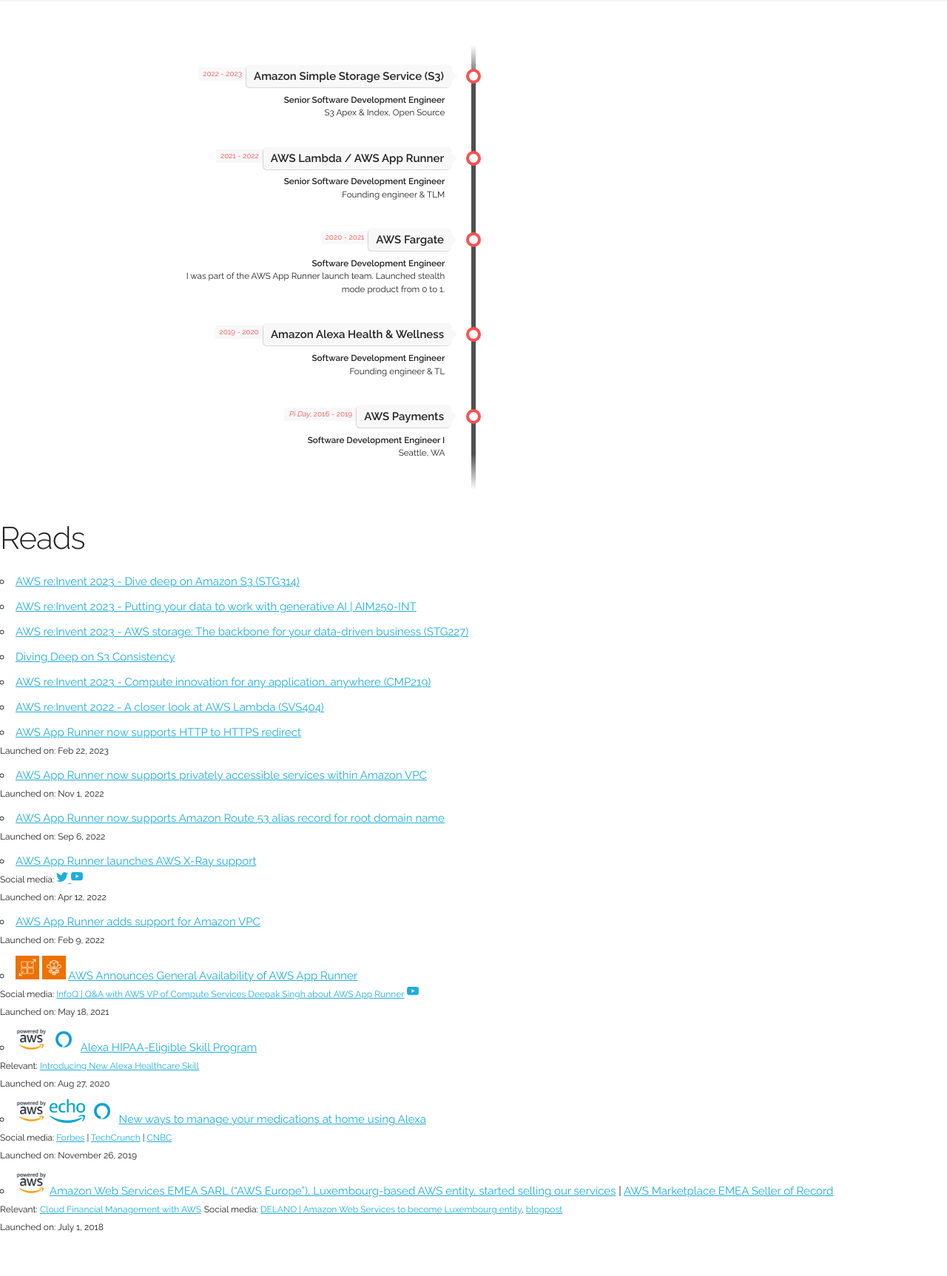
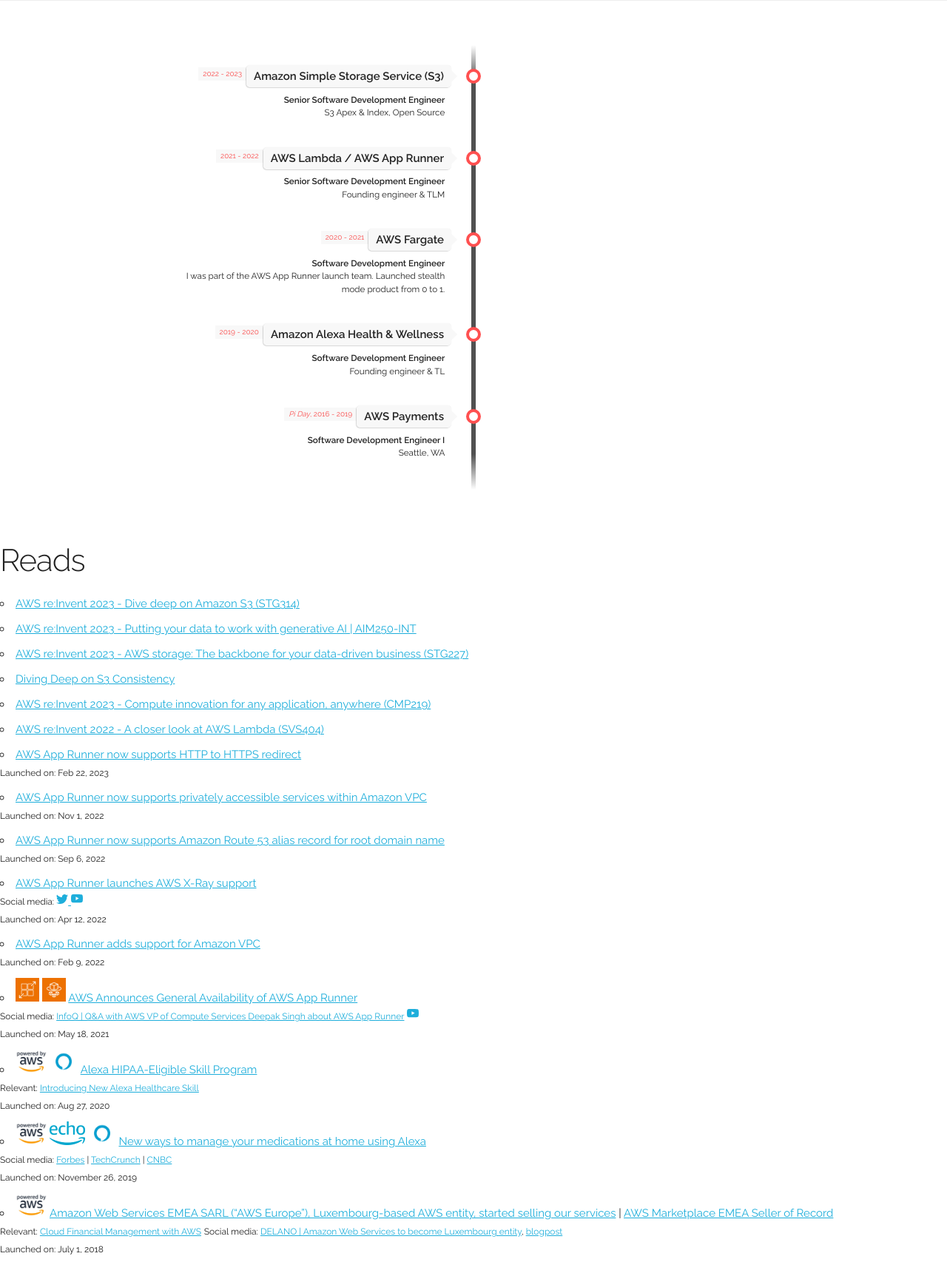
Before and after one commit to gfw001/gfw001.github.io, a Jekyll site: the page resume.html, which Jekyll copies as it is, in a window 1280 px wide. Shown: the whole page at 74% size. Built offline with Jekyll 4.4.1, drawn with Linux system fonts in a browser that asks for light colours; before the commit the page ends 1695 px from its top, so only the background shows below that.

Commit message:
Update resume.html

```diff
--- a/resume.html
+++ b/resume.html
@@ -144,6 +144,13 @@
   </ul>
 </div>
 
+<style>
+  .container-all {
+    margin-top: 30px;
+  }
+
+</style>
+
 <div class="container-sm container-all">
 <h2>Reads</h2>
 <ul>
```
